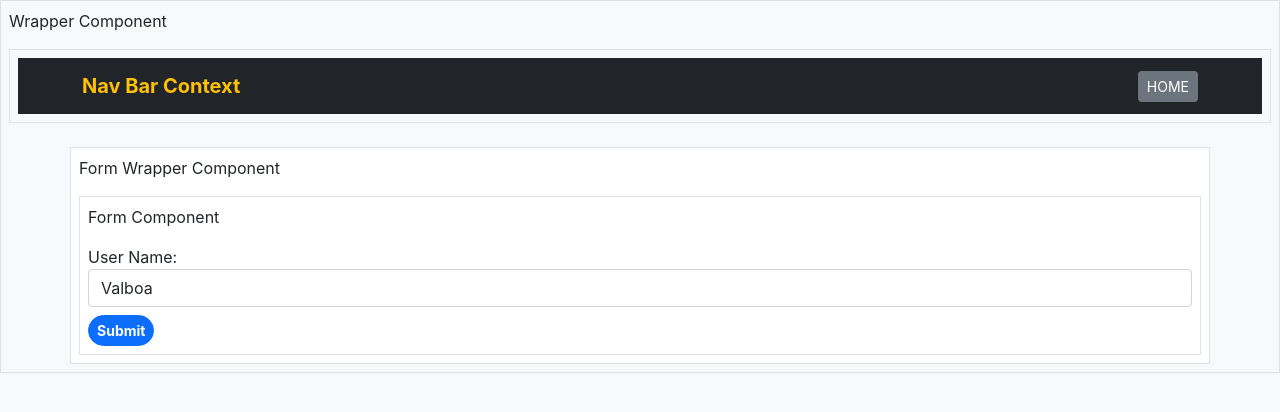
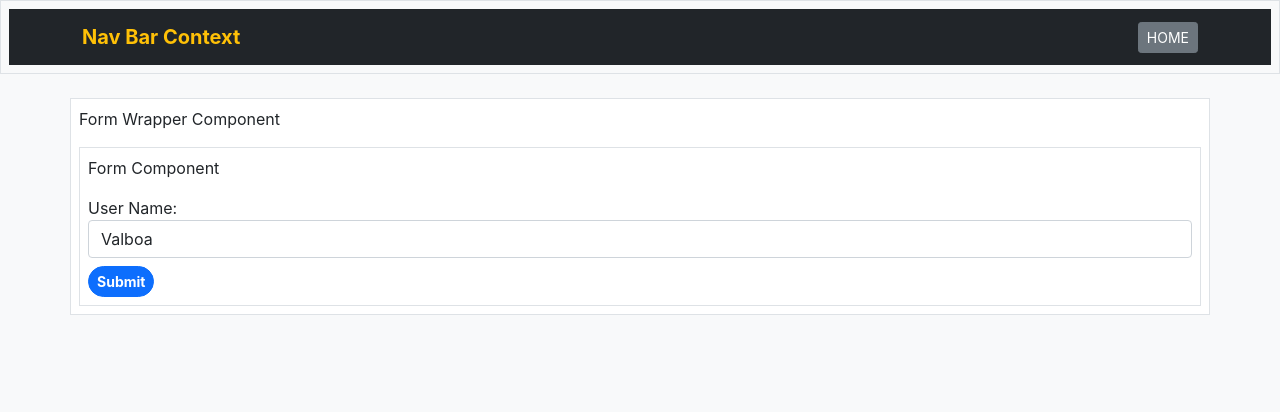
Before and after one commit to Virgilio-D-Cabading-Jr/Coding_Dojo_MERN_Stack_React_Functional_Components, a React (Create React App) app: page / in a window 1280 px wide. Shown: the top 412 px of the page. Built offline with nearby package versions, Linux system fonts and the light colour scheme.

Commit message:
remove borders and label on wrapper component

```diff
--- a/src/components/WrapperComponent.jsx
+++ b/src/components/WrapperComponent.jsx
@@ -10,8 +10,7 @@ import FormWrapperComp from './FormWrapperComponent'
  */
 const WrapperComp = () => {
     return (
-        <div className='border p-2'>
-            <p>Wrapper Component</p>
+        <div>
             {/*//// NAVIGATION BAR COMPONENT ///////// */}
             <NavbarComp />
             {/* //// MAIN AREA /////////////////////// */}
```
